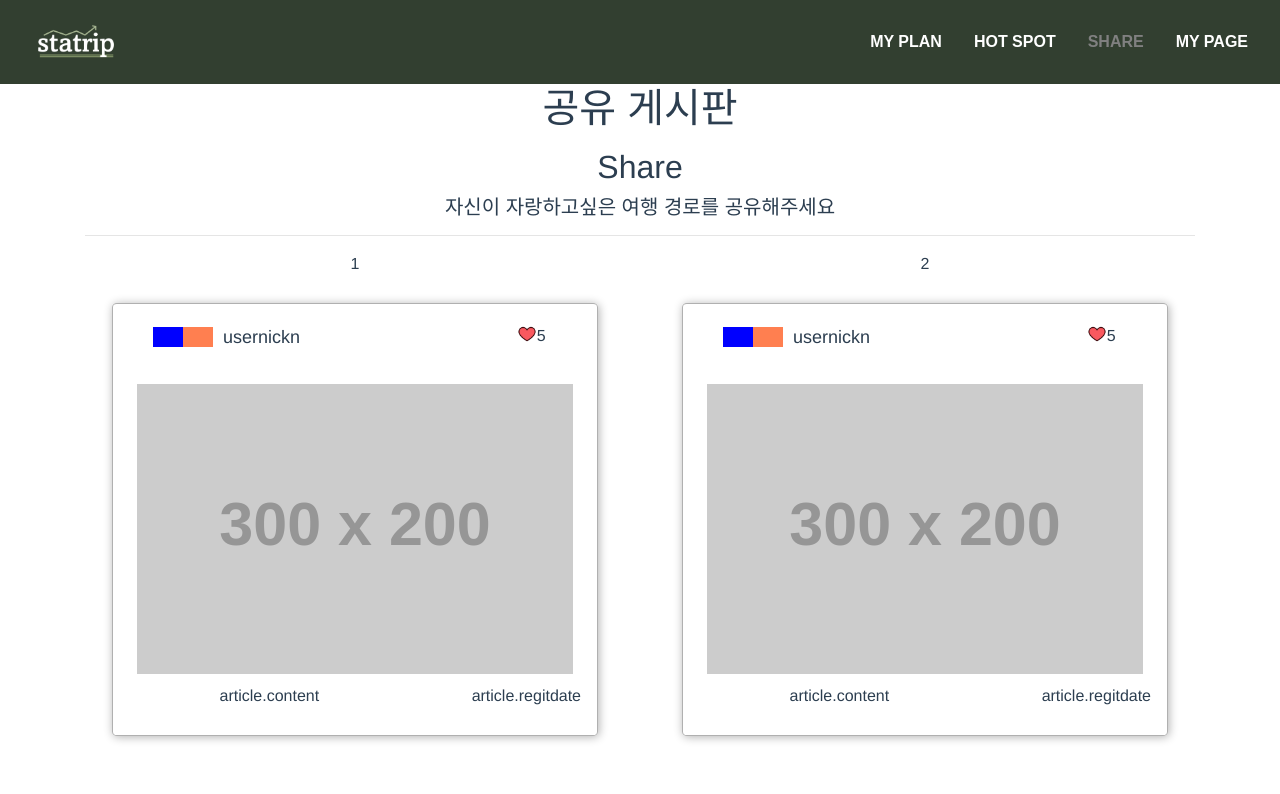
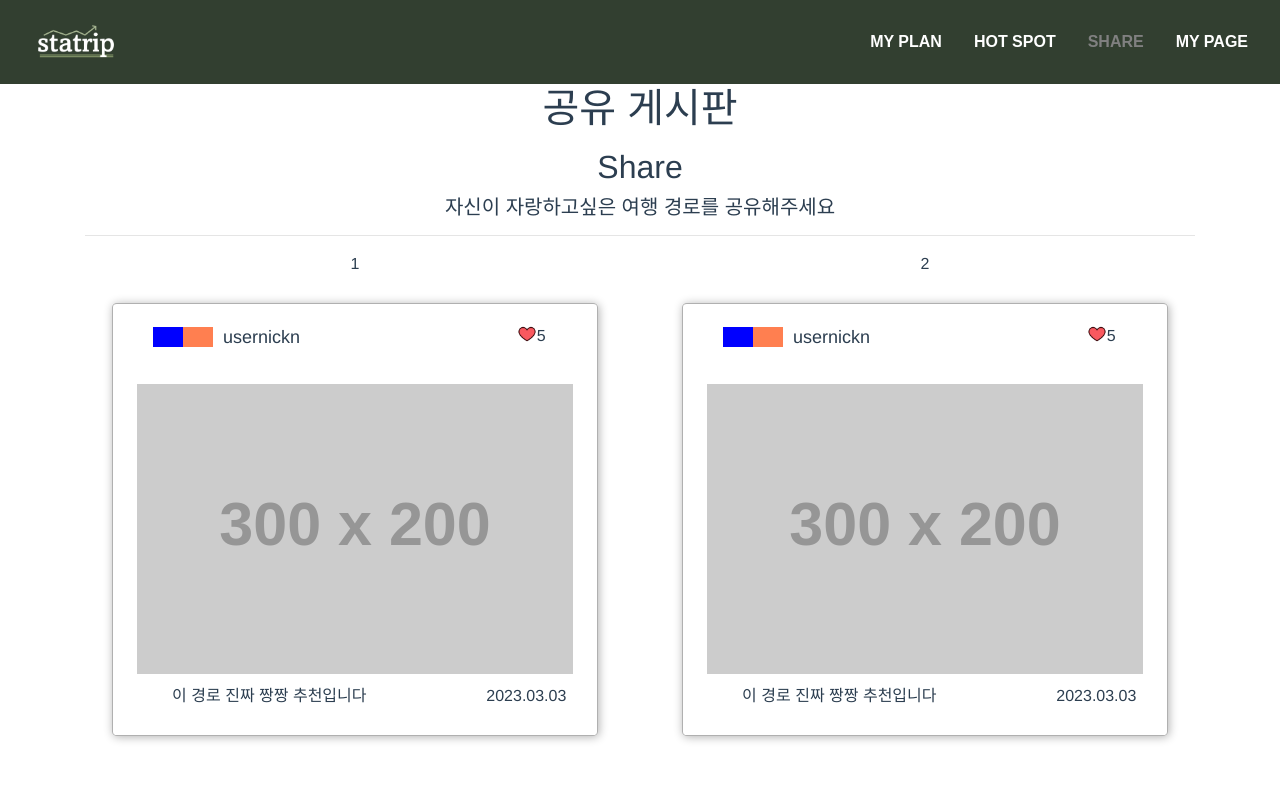
Before and after one commit to 210-reverof/statrip, a Vue app in the folder frontend/: page /share/list in a window 1280 px wide. Shown: the top 794 px of the page. Built offline with nearby package versions, Linux system fonts and the light colour scheme; a web font is replaced by a local one.

Commit message:
modify: shareCard, shareList 연결 #6

```diff
--- a/frontend/src/components/home/ShareCard.vue
+++ b/frontend/src/components/home/ShareCard.vue
@@ -9,13 +9,13 @@
                 <like-tag class="user-tag" :is-liked="true" :number="5"></like-tag>
               </b-col>
             </b-row>
-            <img src="http://placehold.it/300x200?text=No-image" class="img-style"><br>
+            <img :src=detail.img alt=detail.img class="img-style"><br>
             <b-row>
               <b-col cols="8">
-                article.content
+                {{detail.content}}
               </b-col>
               <b-col cols="4">
-                article.regitdate
+                {{detail.regitdate}}
               </b-col>
             </b-row>
           </div>
@@ -31,6 +31,14 @@ export default {
     components: {
         LikeTag,
         UserTag
+    },
+    props:{
+      detail:{
+        img: {
+          type: String,
+          required: true,
+        },
+      }
     },
     methods: {
         hoverEffect() {
--- a/frontend/src/components/share/ShareList.vue
+++ b/frontend/src/components/share/ShareList.vue
@@ -17,7 +17,7 @@
       >
         <b-col cols="6" v-for="item in lists" :key="item.name">
             {{item.id}}
-          <share-card></share-card>
+          <share-card :detail="item"></share-card>
         </b-col>
       </b-row>
     </div>
```
